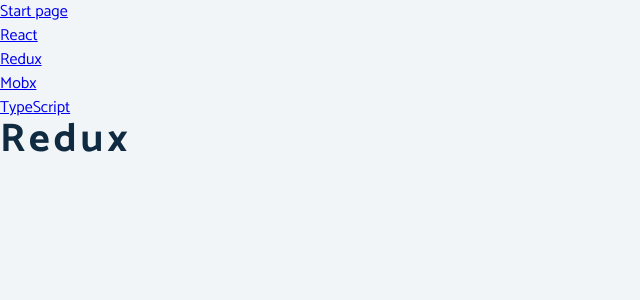
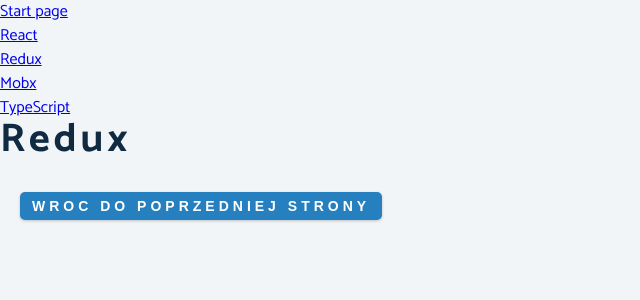
Before and after one commit to xxxmarxxx/first-react, a React (Create React App) app: page /redux in a window 1280 px wide. Shown: the top 300 px of the page, without its empty margins (0-640 px from the left). Built offline with nearby package versions, Linux system fonts and the light colour scheme.

Commit message:
add button and handle history.goBack()

```diff
--- a/src/PolskieUdemy/LE153_useHistory/Redux.js
+++ b/src/PolskieUdemy/LE153_useHistory/Redux.js
@@ -2,9 +2,13 @@
 import {useHistory} from 'react-router-dom'
 const Redux = () => {
     const history = useHistory();
+
+    const handleOnClick = ()=> history.goBack();
+    console.log(history);
     return (
         <article>
             <h2>Redux</h2>
+            <button onClick={handleOnClick} className='btn_mar'>wroc do poprzedniej strony</button>
         </article>
      );
 }
```
